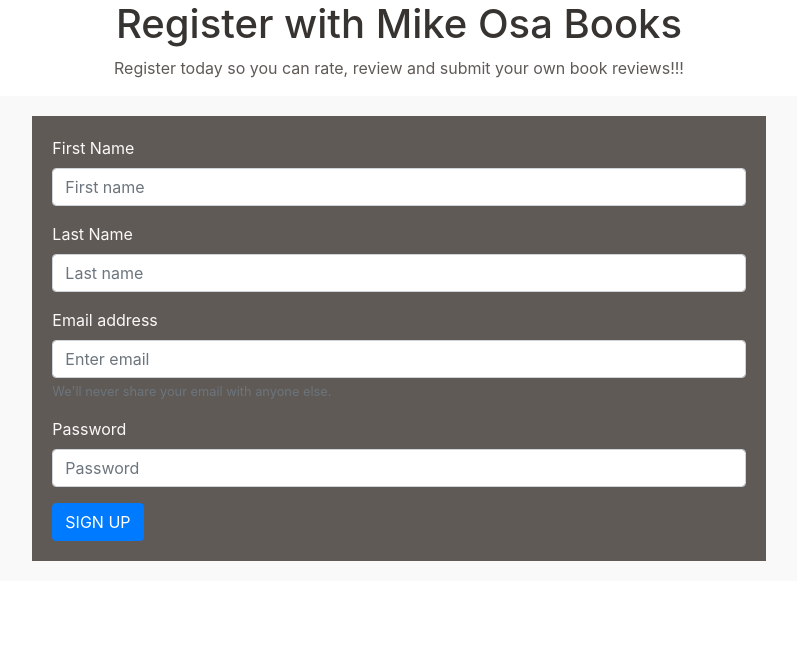
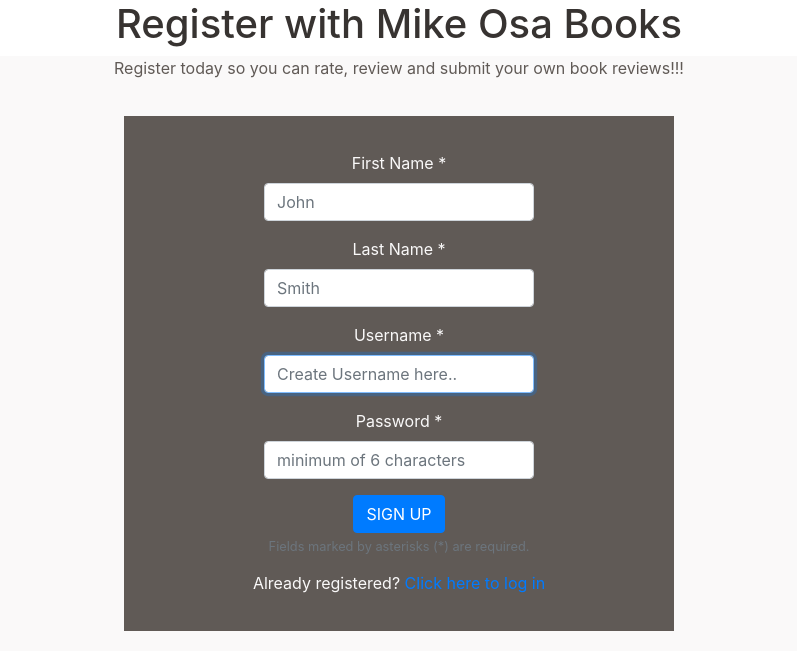
Before and after one commit to MikeOsa123/cs50_Web_Projects, a Flask app: page /register in a window 1280 px wide. Shown: the part 76-746 px from the top of the page, without its empty margins (241-1038 px from the left). Run offline with Flask 2, Linux system fonts and the light colour scheme; some libraries are stand-ins or nearby versions.

Commit message:
Made some HTML structural changes to Register and login page

```diff
--- a/project1/application.py
+++ b/project1/application.py
@@ -4,12 +4,23 @@ from flask import Flask, session, render_template, request
 from flask_session import Session
 from sqlalchemy import create_engine
 from sqlalchemy.orm import scoped_session, sessionmaker
+from flask_wtf import FlaskForm
+from wtforms import StringField, PasswordField, BooleanField
+from wtforms.validators import InputRequired, Email, Length
 
 app = Flask(__name__)
+#Secret Key needed to use CRSF
+app.config['SECRET_KEY'] = 'MikeOsa123'
+
+class LoginForm(FlaskForm):
+    username = StringField('username', validators=[InputRequired(), Length(min=4, max=15)])
+    password = PasswordField('password', validators=[InputRequired(), Length(min=6, max=80)])
+    remember = BooleanField('remember me')
 
 # Check for environment variable
 if not os.getenv("DATABASE_URL"):
     raise RuntimeError("DATABASE_URL is not set")
+
 
 # Configure session to use filesystem
 app.config["SESSION_PERMANENT"] = False
@@ -25,10 +36,12 @@ db = scoped_session(sessionmaker(bind=engine))
 def index():
     return render_template("index.html")
 
-@app.route("/register")
+@app.route("/register", methods=['GET', 'POST'])
 def register():
     return render_template("register.html")
 
 @app.route("/login")
 def login():
+    form = LoginForm()
+
     return render_template("login.html")
--- a/project1/static/styles/main.css
+++ b/project1/static/styles/main.css
@@ -1,4 +1,5 @@
 @import url('https://fonts.googleapis.com/css?family=Poppins:400,500,700');
+
 
 h1 {
   color: #373331;
@@ -12,6 +13,10 @@ h1 {
 p {
   color: #605a56;
   text-align: center;
+}
+
+.footnote {
+  color: #faf9f9;
 }
 
 .container {
@@ -29,4 +34,10 @@ label {
 .row, .regbox{
   padding: 20px;
 }
+
+.form-signin, .form-register {
+  max-width: 330px;
+  padding: 15px;
+  margin: 0 auto;
+}
 /*# sourceMappingURL=main.css.map */
--- a/project1/templates/index.html
+++ b/project1/templates/index.html
@@ -13,7 +13,7 @@
     </ul>
     <div class="carousel-inner">
         <div class="carousel-item active">
-            <img src="http://72.10.32.30/plesk-site-preview/covervault.com/72.10.32.30/wp-content/uploads/2015/12/020-6x9-Table-Top-Book-Coffee-Template-Mockup-Prev4.jpg">
+            <img src="http://72.10.32.30/plesk-site-preview/covervault.com/72.10.32.30/wp-content/uploads/2015/12/020-6x9-Table-Top-Book-Coffee-Template-Mockup-Prev4.jpg" width="100%">
             <div class="carousel-caption">
                 <h1 class="display-2">Mike's Books</h1>
                 <h3>Come Inside Start Reviewing</h3>
@@ -22,10 +22,10 @@
             </div>
         </div>
         <div class="carousel-item">
-             <img src="https://covervault.com/wp-content/uploads/2015/12/022-3-Book-Series-Wood-Floor-PSD-Mockup-Prev1.jpg">
+             <img src="https://covervault.com/wp-content/uploads/2015/12/022-3-Book-Series-Wood-Floor-PSD-Mockup-Prev1.jpg" width="100%">
         </div>
         <div class="carousel-item">
-             <img src="https://covervault.com/wp-content/uploads/2016/01/029-6x9-3-Book-Paperback-Series-Set-PSD-Mockup-Template-Prev1.jpg">
+             <img src="https://covervault.com/wp-content/uploads/2016/01/029-6x9-3-Book-Paperback-Series-Set-PSD-Mockup-Template-Prev1.jpg" width="100%">
         </div>
     </div>
 </div>
--- a/project1/templates/register.html
+++ b/project1/templates/register.html
@@ -9,40 +9,38 @@
 {% endblock %}
 
 {% block body %}
-    <div class="registerBox">
-        <p>
-                Register today so you can rate, review and submit your own book reviews!!!
-        </p>
         <div class="container">
+            <p>
+                        Register today so you can rate, review and submit your own book reviews!!!
+            </p>
             <div class="row">
                 <div class="col"></div>
-                <div class="col-8 regbox">
-                    <form action="{{ url_for('index') }}" method="post">
-                        <div class="form-group">
-                            <label for="userFirstName">First Name</label>
-                            <input type="text" class="form-control" placeholder="First name">
+                <div class="col-6 regbox">
+                    <form action="{{ url_for('index') }}" method="post" class="form-register text-center">
+                        <div class="form-group col-sm-12">
+                            <label for="userFirstName">First Name *</label>
+                            <input type="text" class="form-control" placeholder="John">
                         </div>
-                        <div class="form-group">
-                                <label for="userLastName">Last Name</label>
-                                <input type="text" class="form-control" placeholder="Last name">
+                        <div class="form-group col-sm-12">
+                                <label for="userLastName">Last Name *</label>
+                                <input type="text" class="form-control" placeholder="Smith">
                             </div>
-
-
-
-                            <div class="form-group">
-                                    <label for="exampleInputEmail1">Email address</label>
-                                    <input type="email" class="form-control" id="exampleInputEmail1" aria-describedby="emailHelp" placeholder="Enter email">
-                                    <small id="emailHelp" class="form-text text-muted">We'll never share your email with anyone else.</small>
+                            <div class="form-group col-sm-12">
+                                    <label for="inputUsername" >Username *</label>
+                                    <input type="username" class="form-control" id="inputUsername" aria-describedby="usernameHelp" placeholder="Create Username here.." required autofocus>
                             </div>
-                            <div class="form-group">
-                                    <label for="exampleInputPassword1">Password</label>
-                                    <input type="password" class="form-control" id="exampleInputPassword1" placeholder="Password">
+                            <div class="form-group col-sm-12">
+                                    <label for="exampleInputPassword1">Password *</label>
+                                    <input type="password" class="form-control" id="exampleInputPassword1" placeholder="minimum of 6 characters" required>
                             </div>
                             <button type="submit" class="btn btn-primary">SIGN UP</button>
+                            <small id="formGuide" class="form-text text-muted">Fields marked by asterisks (*) are required.</small>
                     </form>
+                    <p class="footnote">
+                            Already registered? <a href="{{ url_for('login') }}">Click here to log in</a>
+                    </p>
                 </div>
                 <div class="col"></div>
             </div>
         </div>
-    </div>
 {% endblock %}
```
Also changed, not shown: project1/templates/login.html (+31 -2 lines), 3 other files.
